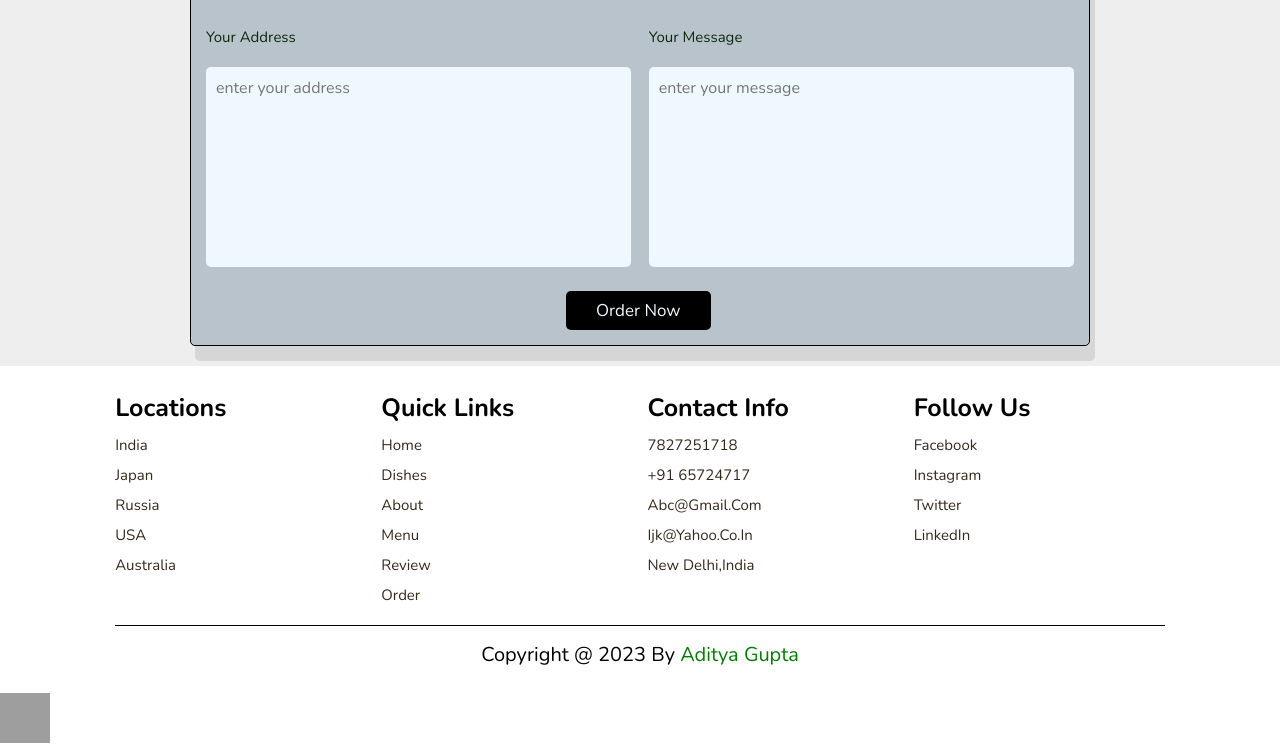
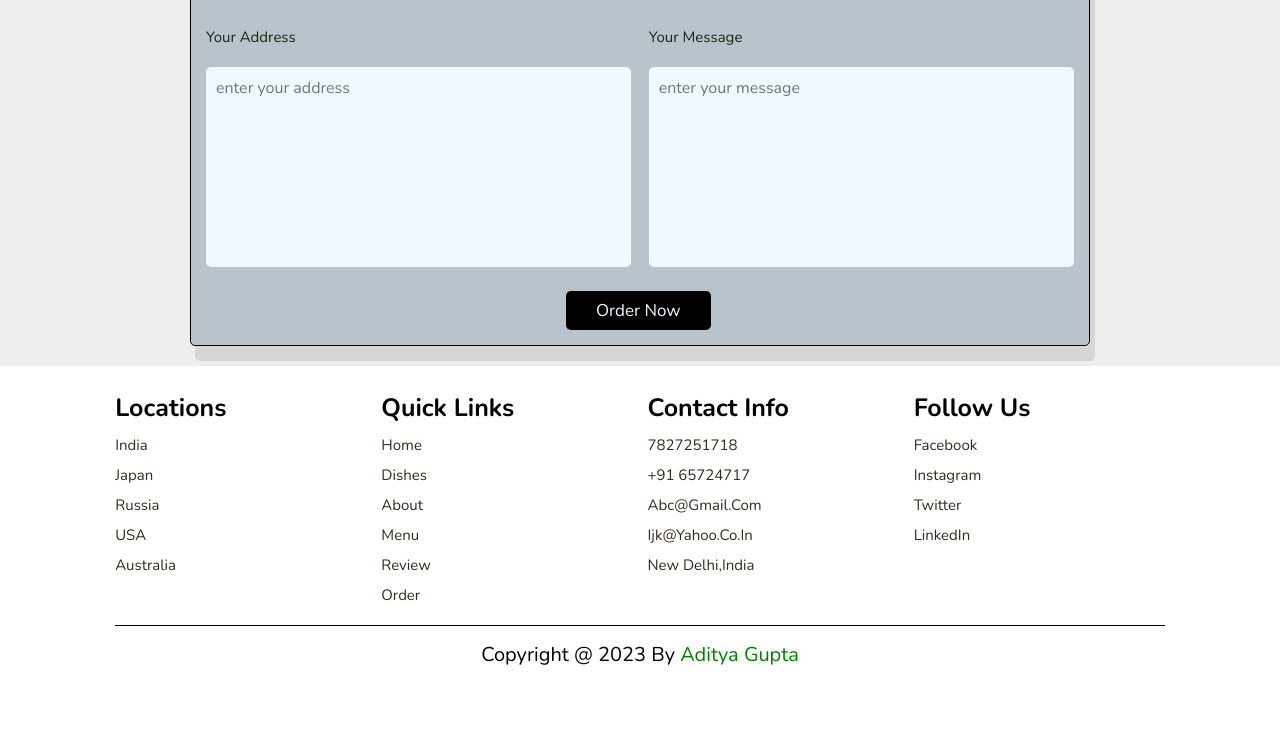
Before and after one commit to Aditya2831/Restaurant-WebPage-, a plain HTML site: page index.html in a window 1280 px wide. Shown: the part 7283-8030 px from the top of the page. After the commit the page ends 7976 px from the top, so only its background shows below. Drawn offline with nearby package versions, Linux system fonts and the light colour scheme; grey boxes are pictures that could not be loaded.

Commit message:
Update index.html
Removed Loader

```diff
--- a/index.html
+++ b/index.html
@@ -764,11 +764,6 @@
         <div class="credit">copyright @ 2023 by <span>Aditya Gupta</span></div>
     </section>
 
-    <!-- loader -->
-    <div class="load-container">
-        <img src="images//pexels-satyam-verma-4449068.jpg" alt="" height="50px" width="50px">
-    </div>
-
     <script src="https://cdn.jsdelivr.net/npm/swiper@10/swiper-bundle.min.js"></script>
     <script src="script.js"></script>
 </body>
```
